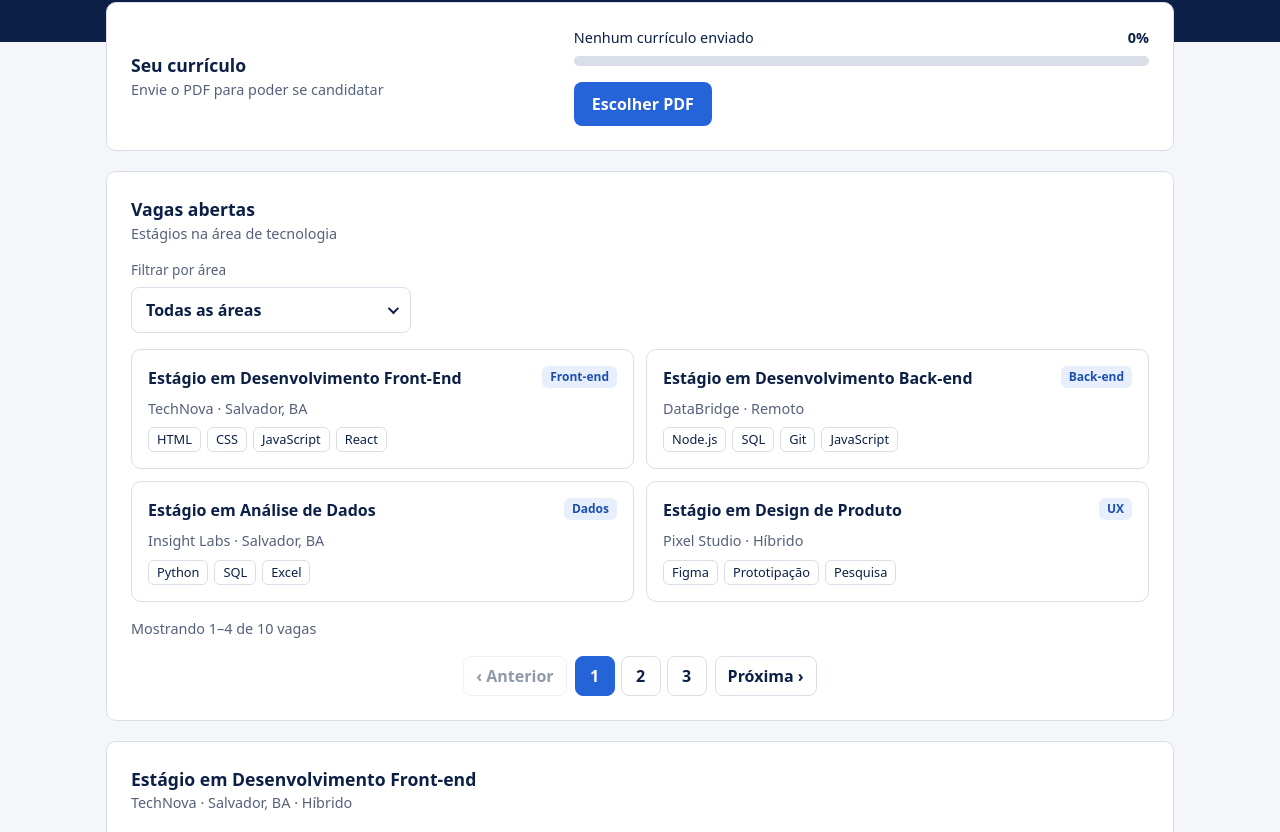
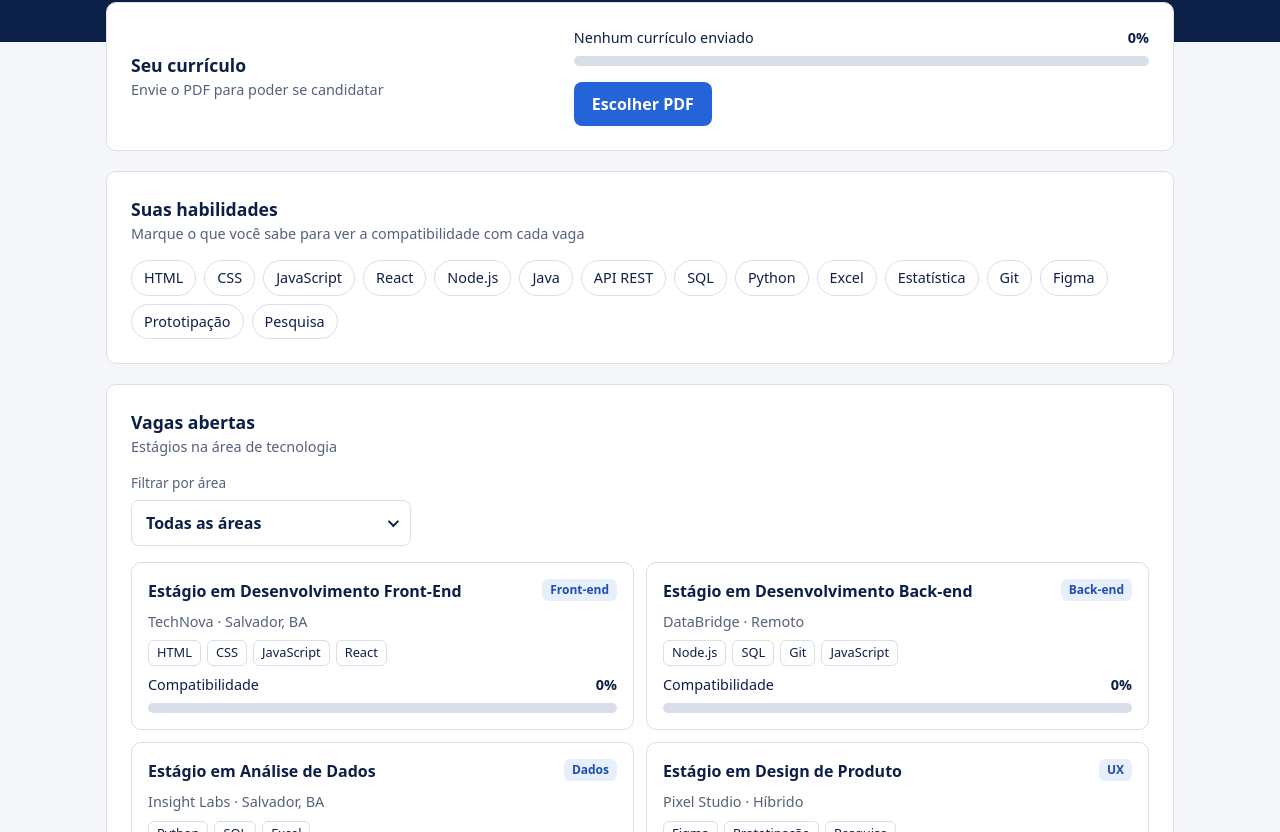
Before and after one commit to Caiosmp/trabalho-componentes-react, a React (Vite) app: page / in a window 1280 px wide. Shown: the part 368-1200 px from the top of the page. Built offline with nearby package versions, Linux system fonts and the light colour scheme.

Commit message:
Adiciona match de habilidades

```diff
--- a/src/App.css
+++ b/src/App.css
@@ -199,6 +199,34 @@ button {
 
 .cartao-upload .subtitulo {
   margin-bottom: 0;
+}
+
+/* ===== Habilidades ===== */
+.habilidades {
+  list-style: none;
+  display: flex;
+  flex-wrap: wrap;
+  gap: 8px;
+}
+
+.habilidade {
+  padding: 6px 12px;
+  background: var(--superficie);
+  border: 1px solid var(--borda);
+  border-radius: 999px;
+  font-size: 0.9rem;
+  color: var(--texto);
+  transition: background 0.2s, border-color 0.2s, color 0.2s;
+}
+
+.habilidade:hover {
+  border-color: var(--destaque);
+}
+
+.habilidade.marcada {
+  background: var(--destaque);
+  border-color: var(--destaque);
+  color: #fff;
 }
 
 /* ===== Acordeão ===== */
--- a/src/App.jsx
+++ b/src/App.jsx
@@ -82,12 +82,31 @@ const opcoesArea = [
   { valor: 'UX', texto: 'UX / Design' },
 ]
 
+const habilidadesDisponiveis = [
+  'HTML',
+  'CSS',
+  'JavaScript',
+  'React',
+  'Node.js',
+  'Java',
+  'API REST',
+  'SQL',
+  'Python',
+  'Excel',
+  'Estatística',
+  'Git',
+  'Figma',
+  'Prototipação',
+  'Pesquisa',
+]
+
 function App() {
   const [progresso, setProgresso] = useState(0)
   const [enviando, setEnviando] = useState(false)
   const [nomeArquivo, setNomeArquivo] = useState('')
   const [areaSelecionada, setAreaSelecionada] = useState('Todas')
   const [paginaAtual, setPaginaAtual] = useState(1)
+  const [minhasHabilidades, setMinhasHabilidades] = useState([])
   const [toasts, setToasts] = useState([])
 
   const inputArquivoRef = useRef(null)
@@ -158,6 +177,22 @@ function App() {
     mostrarToast('info', `${quantidade} vagas encontradas.`)
   }
 
+  function alternarHabilidade(habilidade) {
+    if (minhasHabilidades.includes(habilidade)) {
+      setMinhasHabilidades(minhasHabilidades.filter((item) => item !== habilidade))
+    } else {
+      setMinhasHabilidades([...minhasHabilidades, habilidade])
+    }
+  }
+
+  function calcularMatch(vaga) {
+    const quantasTenho = vaga.habilidades.filter((habilidade) =>
+      minhasHabilidades.includes(habilidade)
+    ).length
+
+    return Math.round((quantasTenho / vaga.habilidades.length) * 100)
+  }
+
   function candidatar() {
     if (progresso !== 100) {
       mostrarToast('erro', 'Envie seu currículo antes de se candidatar.')
@@ -226,6 +261,25 @@ function App() {
           </div>
         </section>
 
+        <section className="cartao cartao-largo" aria-labelledby="titulo-habilidades">
+          <h2 id="titulo-habilidades">Suas habilidades</h2>
+          <p className="subtitulo">Marque o que você sabe para ver a compatibilidade com cada vaga</p>
+
+          <ul className="habilidades">
+            {habilidadesDisponiveis.map((habilidade) => (
+              <li key={habilidade}>
+                <button
+                  className={`habilidade ${minhasHabilidades.includes(habilidade) ? 'marcada' : ''}`}
+                  aria-pressed={minhasHabilidades.includes(habilidade)}
+                  onClick={() => alternarHabilidade(habilidade)}
+                >
+                  {habilidade}
+                </button>
+              </li>
+            ))}
+          </ul>
+        </section>
+
         <section className="cartao cartao-largo" aria-labelledby="titulo-vagas">
           <h2 id="titulo-vagas">Vagas abertas</h2>
           <p className="subtitulo">Estágios na área de tecnologia</p>
@@ -241,7 +295,7 @@ function App() {
 
           <ul className="lista-vagas">
             {vagasDaPagina.map((vaga) => (
-              <VagaCard key={vaga.id} vaga={vaga} />
+              <VagaCard key={vaga.id} vaga={vaga} match={calcularMatch(vaga)} />
             ))}
           </ul>
 
--- a/src/components/VagaCard.jsx
+++ b/src/components/VagaCard.jsx
@@ -1,4 +1,6 @@
-function VagaCard({ vaga }) {
+import ProgressBar from './ProgressBar'
+
+function VagaCard({ vaga, match }) {
   return (
     <li className="vaga">
       <div className="vaga-topo">
@@ -15,6 +17,8 @@ function VagaCard({ vaga }) {
           <li key={habilidade}>{habilidade}</li>
         ))}
       </ul>
+
+      <ProgressBar valor={match} rotulo="Compatibilidade" />
     </li>
   )
 }
```
